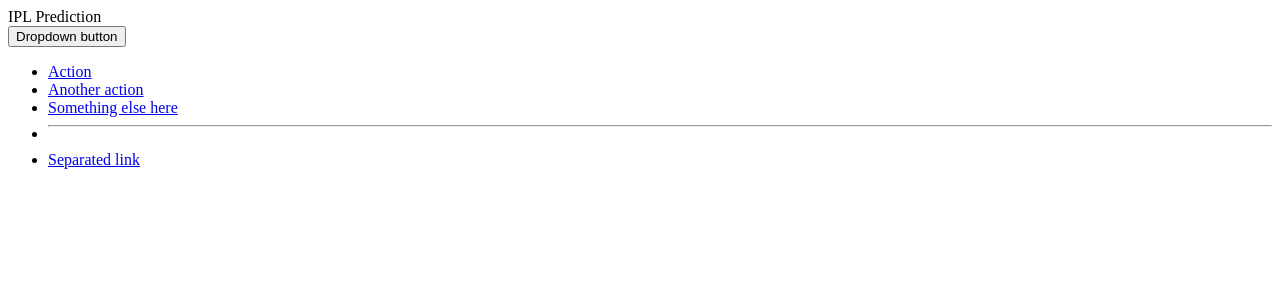
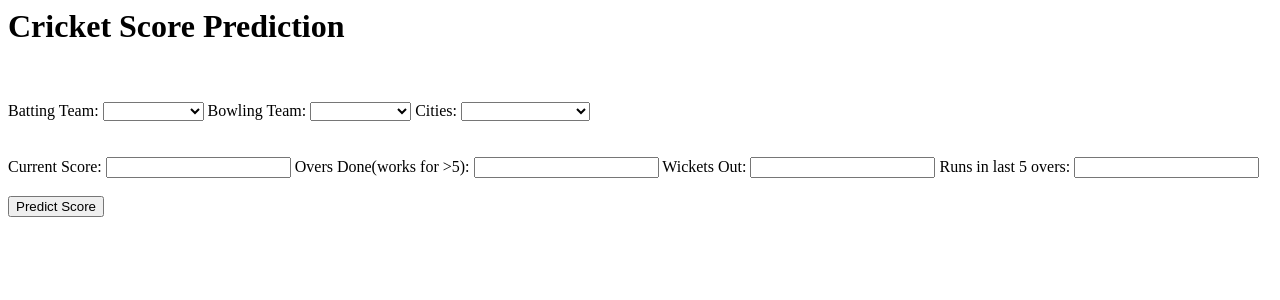
Before and after one commit to Vipul-Sureka/IPL_Cricket, a Python web app: template templates/index.html in a window 1280 px wide. Shown: the top 300 px of the page. Run offline with Jinja, Linux system fonts and the light colour scheme; the template is opened without the code that fills it, so the values that code supplies are empty.

Commit message:
Update index.html

```diff
--- a/templates/index.html
+++ b/templates/index.html
@@ -1,23 +1,120 @@
-<div class="modal" tabindex="-1">
-  <div class="modal-dialog">
-    <div class="modal-content">
-      <div class="modal-header">
-        <h9 class="modal-title">IPL Prediction</h9>
-      </div>
+<html>
+<head>
+<div class="modal-header">
+<h1 class="modal-title">Cricket Score Prediction</h1>
+<br>
+</br>
+
+</div>
 
 
-    </div>
-  </div>
+        <label for="field1">Batting Team:</label>
+        <select id="select">
+            <option value="default"></option>
+        </select>
+
+        <script>
+
+            var select = document.getElementById("select"),
+                     arr =["Australia","India","Bangladesh","New Zealand","South Africa","England","West Indies","Afghanistan","Pakistan","Sri Lanka"];
+
+             for(var i = 0; i < arr.length; i++)
+             {
+                 var option = document.createElement("OPTION"), //<option value="New Zealand">New Zealand</option>...
+                     txt = document.createTextNode(arr[i]); //"Bangladesh","New Zealand",....
+
+                 option.appendChild(txt);
+				 console.log("A");
+				 console.log(i);
+				 console.log(txt);
+
+                 option.setAttribute("value",arr[i]);
+                 select.insertBefore(option,select.lastChild);
+             }
+
+        </script>
+
+
+
+        <label for="field2">Bowling Team:</label>
+        <select id="select2">
+            <option value="default"></option>
+        </select>
+
+        <script>
+
+            var select = document.getElementById("select2"),
+                     arr =["Australia","India","Bangladesh","New Zealand","South Africa","England","West Indies","Afghanistan","Pakistan","Sri Lanka"];
+
+             for(var i = 0; i < arr.length; i++)
+             {
+                 var option = document.createElement("OPTION"), //<option value="New Zealand">New Zealand</option>...
+                     txt = document.createTextNode(arr[i]); //"Bangladesh","New Zealand",....
+
+                 option.appendChild(txt);
+				 console.log("B");
+				 console.log(txt);
+				 console.log(option.setAttribute("value",arr[i]));
+                 option.setAttribute("value",arr[i]);
+                 select.insertBefore(option,select.lastChild);
+             }
+
+        </script>
+
+
+
+        <label for="field3">Cities:</label>
+        <select id="select3">
+            <option value="default"></option>
+        </select>
+
+        <script>
+
+            var select = document.getElementById("select3"),
+                     arr =["Colombo", "Mirpur", "Johannesburg", "Dubai", "Auckland", "Cape Town", "London", "Pallekele", "Barbados", "Sydney", "Melbourne", "Durban", "St Lucia", "Wellington", "Lauderhill", "Hamilton", "Centurion", "Manchester", "Abu Dhabi", "Mumbai", "Nottingham", "Southampton", "Mount Maunganui", "Chittagong", "Kolkata", "Lahore", "Delhi", "Nagpur", "Chandigarh", "Adelaide", "Bangalore", "St Kitts", "Cardiff", "Christchurch", "Trinidad"];
+
+             for(var i = 0; i < arr.length; i++)
+             {
+                 var option = document.createElement("OPTION"),
+                     txt = document.createTextNode(arr[i]);
+
+                 option.appendChild(txt);
+				 console.log("B");
+				 console.log(txt);
+				 console.log(option.setAttribute("value",arr[i]));
+                 option.setAttribute("value",arr[i]);
+                 select.insertBefore(option,select.lastChild);
+             }
+
+        </script>
+
+<div>
 </div>
-<div class="dropdown">
-  <button class="btn btn-secondary dropdown-toggle" type="button" data-bs-toggle="dropdown" aria-expanded="false">
-    Dropdown button
-  </button>
-  <ul class="dropdown-menu dropdown-menu-dark">
-    <li><a class="dropdown-item active" href="#">Action</a></li>
-    <li><a class="dropdown-item" href="#">Another action</a></li>
-    <li><a class="dropdown-item" href="#">Something else here</a></li>
-    <li><hr class="dropdown-divider"></li>
-    <li><a class="dropdown-item" href="#">Separated link</a></li>
-  </ul>
-</div>
+<br>
+</br>
+<label for="quantity">Current Score:</label>
+<input type="number" id="quantity" name="quantity" min="1" >
+
+<label for="quantity">Overs Done(works for >5):</label>
+<input type="number" id="quantity" name="quantity" min="5" >
+
+<label for="quantity">Wickets Out:</label>
+<input type="number" id="quantity" name="quantity" min="0" >
+
+<label for="quantity">Runs in last 5 overs:</label>
+<input type="number" id="quantity" name="quantity" min="0" >
+
+<br>
+</br>
+
+<form action="{{ url_for('getprediction')}}"method="post">
+<button type="submit" class="btn btn-primary btn-block btn-large">Predict Score</button>
+</form>
+
+</head>
+<body>
+
+
+
+    </body>
+</html>
```
